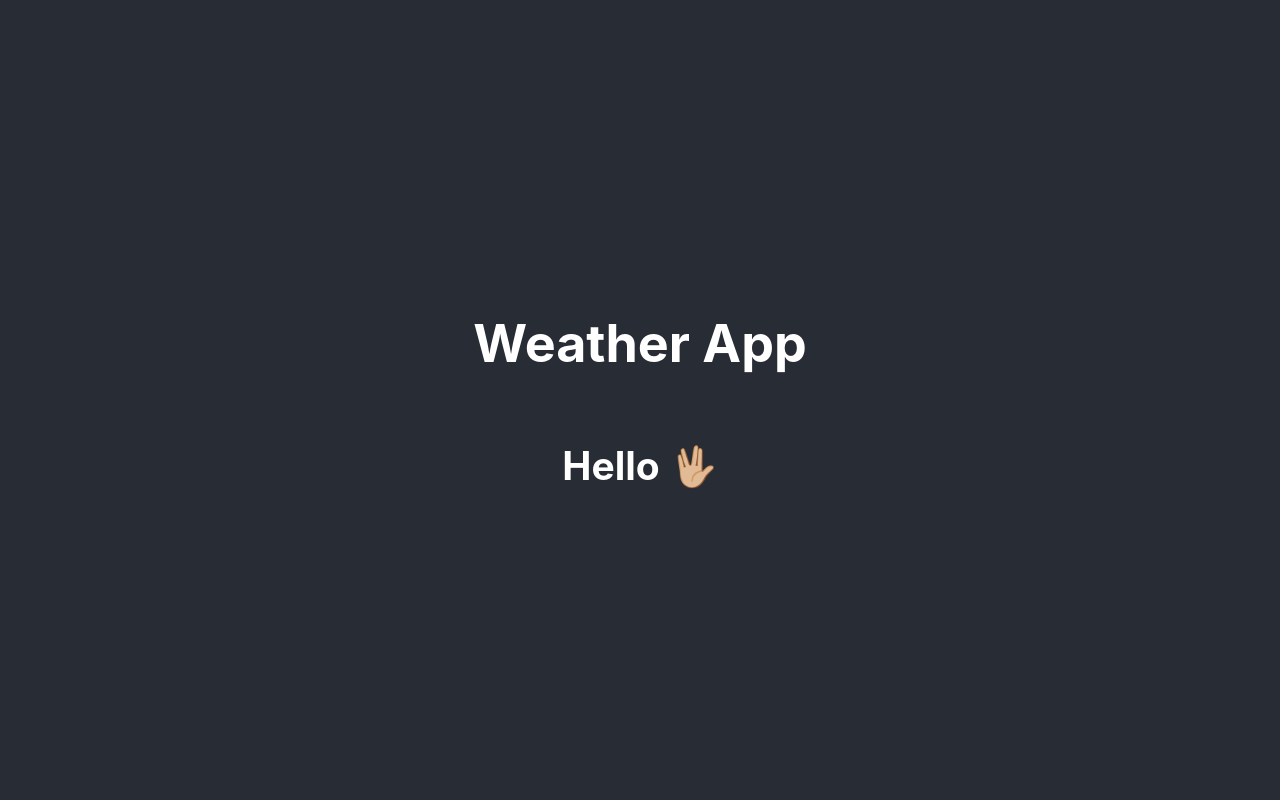
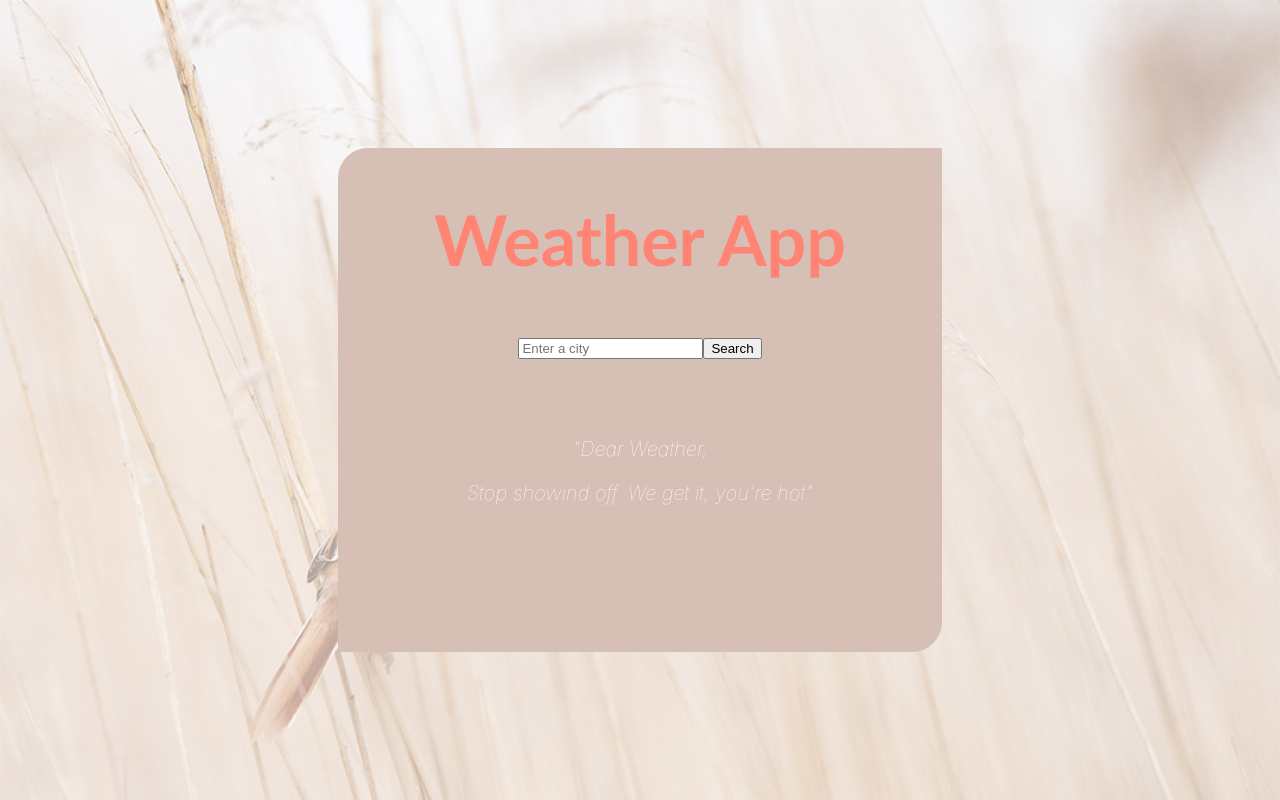
Before and after one commit to Mariana-Sofia/weather-react, a React (Create React App) app: page / in a window 1280 px wide. Built offline with nearby package versions, Linux system fonts and the light colour scheme; no server answers.

Commit message:
Adding CSS styles, bootstrap for container and styling the background, letter and container

```diff
--- a/package.json
+++ b/package.json
@@ -7,7 +7,9 @@
     "@testing-library/react": "^11.2.6",
     "@testing-library/user-event": "^12.8.3",
     "axios": "^0.21.1",
+    "bootstrap": "^5.0.0-beta3",
     "react": "^17.0.2",
+    "react-bootstrap": "^1.5.2",
     "react-dom": "^17.0.2",
     "react-scripts": "4.0.3",
     "web-vitals": "^1.1.1"
--- a/src/App.css
+++ b/src/App.css
@@ -1,27 +1,18 @@
 .App {
   text-align: center;
-}
-
-.App-logo {
-  height: 40vmin;
-  pointer-events: none;
-}
-
-@media (prefers-reduced-motion: no-preference) {
-  .App-logo {
-    animation: App-logo-spin infinite 20s linear;
-  }
+  background-image: url(./background.jpg);
+  background-repeat: no-repeat;
+  background-size: cover;
 }
 
 .App-header {
-  background-color: #282c34;
   min-height: 100vh;
   display: flex;
   flex-direction: column;
   align-items: center;
   justify-content: center;
   font-size: calc(10px + 2vmin);
-  color: white;
+  color: #ff8474;
 }
 
 .App-link {
@@ -36,3 +27,34 @@
     transform: rotate(360deg);
   }
 }
+
+li {
+  list-style-type: none;
+  text-align: center;
+  text-transform: capitalize;
+  color: #3b86a8;
+  font-weight: lighter;
+}
+
+.container {
+  width: 600px;
+  height: 500px;
+  background-color: #d6c0b6;
+  margin: 0 auto;
+  border: 2px solid #d6c0b600;
+  border-radius: 30px 2px;
+}
+
+h1 {
+  font-family: "Trebuchet MS", "Lucida Sans Unicode", "Lucida Grande",
+    "Lucida Sans", Arial, sans-serif;
+  font-size: 70px;
+}
+
+h2,
+h3 {
+  font-size: 20px;
+  font-style: italic;
+  font-weight: lighter;
+  color: #fff;
+}
--- a/src/App.js
+++ b/src/App.js
@@ -1,5 +1,8 @@
 import './App.css';
 import Search from "./search";
+import Container from 'react-bootstrap/Container';
+
+
 
 import "./App.css";
 
@@ -7,8 +10,10 @@ function App() {
   return (
     <div className="App">
       <header className="App-header">
+        <Container>
         <h1>Weather App</h1>
         <Search city="lisboa" />
+        </Container>
       </header>
     </div>
   );
--- a/src/search.js
+++ b/src/search.js
@@ -1,24 +1,8 @@
-import React from "react";
+import React, { useState } from "react";
 import axios from "axios";
+import "./App.css";
 
-
-export default function search(props){
-
-    function showTemp(response){
-        alert(` It is ${Math.round(response.data.main.temp)}ºC in ${response.data.name}`);
-    }
-
-    let apiKey = "5fc1e7ef8b2560b54bb5e53c834819ac";
-    let apiUrl = `https://api.openweathermap.org/data/2.5/weather?q=${props.city}&appid=${apiKey}&units=metric`;
-    axios.get(apiUrl).then(showTemp);
-
-    return(
-        <h2>
-            Hello 🖖🏼
-        </h2>
-    )
-
-/* export default function search() {
+ export default function Search() {
   let [city, setCity] = useState("");
   let [weather, setWeather] = useState("");
   let [loaded, setLoaded] = useState(false);
@@ -66,6 +50,17 @@ export default function search(props){
       </div>
     );
   } else {
-    return form;
-  }*/
+    return (
+      <div>
+        {form}
+        <br></br>
+        <br></br>
+        <h2>
+          "Dear Weather,
+        </h2>
+
+        <h3>Stop showind off. We get it, you're hot"</h3>
+      </div>
+      );
+  }
 }
```
Also changed, not shown: src/background.jpg (added), 1 other file (tests, documents, lock files or other folders).
